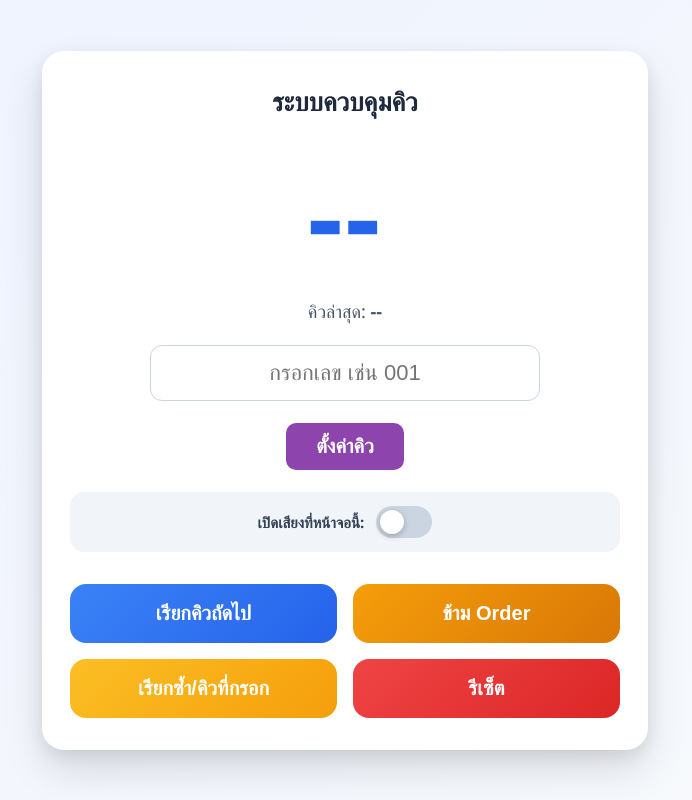
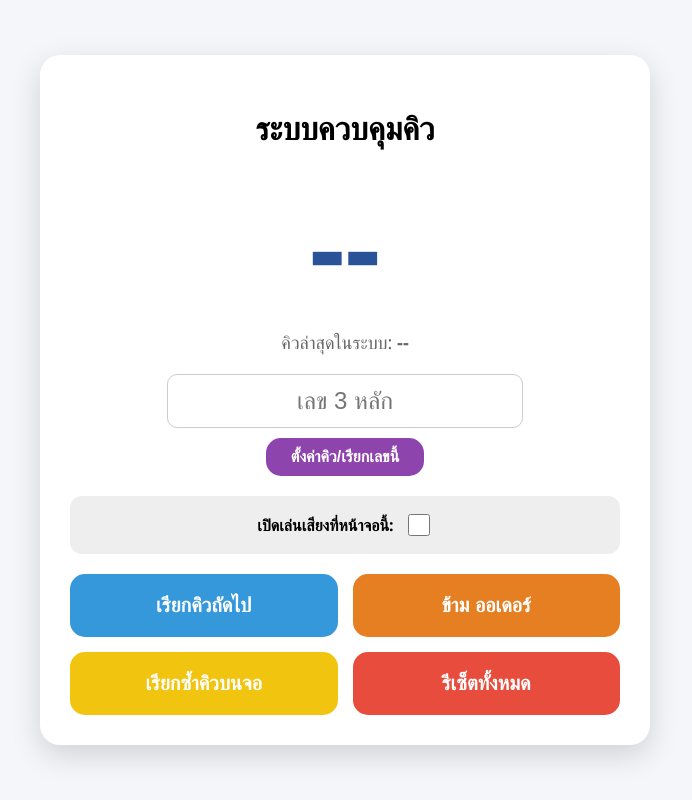
Before and after one commit to xxx44129-hub/my-queue-system, a Flask app: page / in a window 1280 px wide. Shown: the whole page, without its empty margins (295-987 px from the left). Run offline with Flask 3, Linux system fonts and the light colour scheme; some libraries are stand-ins or nearby versions.

Commit message:
counter.html

```diff
--- a/templates/counter.html
+++ b/templates/counter.html
@@ -2,177 +2,98 @@
 <html lang="th">
 <head>
     <meta charset="utf-8">
-<title>Queue Counter (Voice Control)</title>
+    <title>Queue Counter Control</title>
     <script src="https://cdn.socket.io/4.7.5/socket.io.min.js"></script>
-
     <style>
         body {
             margin: 0;
-        font-family: "Segoe UI", -apple-system, BlinkMacSystemFont, sans-serif;
-        background: linear-gradient(135deg, #eef2ff, #f8fafc);
+            font-family: "Segoe UI", sans-serif;
+            background: #f4f6f9;
             height: 100vh;
             display: flex;
             justify-content: center;
             align-items: center;
         }
-
         .panel {
-        background: #ffffff;
+            background: white;
             width: 550px;
-        max-width: 92vw;
-        border-radius: 22px;
-        padding: 32px 28px;
-        box-shadow:
-            0 20px 40px rgba(0,0,0,0.12),
-            0 6px 16px rgba(0,0,0,0.08);
+            max-width: 90vw;
+            border-radius: 20px;
+            padding: 30px;
+            box-shadow: 0 10px 30px rgba(0,0,0,0.15);
             text-align: center;
-        position: relative;
         }
-
-    h1 {
-        margin-top: 0;
+        .current {
+            font-size: clamp(80px, 15vw, 110px);
+            font-weight: bold;
+            color: #2a5298;
+            margin: 10px 0;
+        }
+        .info { font-size: 18px; color: #666; margin-bottom: 20px; }
+        #setQueue {
+            font-size: 24px;
+            padding: 12px;
+            width: 60%;
+            text-align: center;
+            border-radius: 10px;
+            border: 1px solid #ccc;
             margin-bottom: 10px;
-        font-size: 26px;
-        color: #1e293b;
-        font-weight: 700;
         }
-
-    .current {
-        font-size: clamp(72px, 18vw, 110px);
-        font-weight: 800;
-        color: #2563eb;
-        margin: 20px 0 10px;
-        letter-spacing: 2px;
-    }
-
-    .info {
-        font-size: 18px;
-        color: #475569;
-        margin-bottom: 22px;
-    }
-
-    #setQueue {
-        font-size: 22px;
-        padding: 14px;
-        width: 80%;
-        max-width: 360px;
-        text-align: center;
-        border-radius: 12px;
-        border: 1px solid #cbd5e1;
-        outline: none;
-        transition: border 0.15s, box-shadow 0.15s;
-    }
-
-    #setQueue:focus {
-        border-color: #2563eb;
-        box-shadow: 0 0 0 3px rgba(37,99,235,0.15);
-    }
-
         .buttons {
             display: grid;
             grid-template-columns: 1fr 1fr;
-        gap: 16px;
-        margin-top: 10px;
+            gap: 15px;
+            margin-top: 20px;
         }
-
         button {
             font-size: 20px;
-        padding: 18px 12px;
+            padding: 20px;
             border: none;
-        border-radius: 16px;
+            border-radius: 15px;
             cursor: pointer;
-        font-weight: 700;
+            font-weight: bold;
             color: white;
-        transition: transform 0.08s ease, box-shadow 0.08s ease, opacity 0.08s;
-        -webkit-tap-highlight-color: transparent;
+            transition: 0.1s;
         }
-
-    button:active {
-        transform: scale(0.97);
-        box-shadow: 0 4px 10px rgba(0,0,0,0.2) inset;
-    }
-
-    .next { background: linear-gradient(135deg, #3b82f6, #2563eb); }
-    .skip { background: linear-gradient(135deg, #f59e0b, #d97706); }
-    .again { background: linear-gradient(135deg, #fbbf24, #f59e0b); }
-    .reset { background: linear-gradient(135deg, #ef4444, #dc2626); }
-
+        button:active { transform: scale(0.95); }
+        .next { background: #3498db; }
+        .skip { background: #e67e22; }
+        .again { background: #f1c40f; }
+        .reset { background: #e74c3c; }
         .voice-control {
-        margin-top: 22px;
-        padding: 14px;
-        background: #f1f5f9;
-        border-radius: 14px;
+            margin-top: 20px;
+            background: #eee;
+            padding: 15px;
+            border-radius: 12px;
             display: flex;
             align-items: center;
             justify-content: center;
-        gap: 12px;
-        font-size: 15px;
-        color: #334155;
+            gap: 10px;
         }
-
-    .switch {
-        position: relative;
-        display: inline-block;
-        width: 56px;
-        height: 32px;
-    }
-
-    .switch input { opacity: 0; width: 0; height: 0; }
-
-    .slider {
-        position: absolute;
-        cursor: pointer;
-        inset: 0;
-        background-color: #cbd5e1;
-        transition: .3s;
-        border-radius: 32px;
-    }
-
-    .slider:before {
-        position: absolute;
-        content: "";
-        height: 24px;
-        width: 24px;
-        left: 4px;
-        bottom: 4px;
-        background-color: white;
-        transition: .3s;
-        border-radius: 50%;
-        box-shadow: 0 2px 6px rgba(0,0,0,0.25);
-    }
-
-    input:checked + .slider { background-color: #2563eb; }
-    input:checked + .slider:before { transform: translateX(24px); }
+        input[type="checkbox"] { width: 22px; height: 22px; cursor: pointer; }
     </style>
 </head>
+<body>
 
-<body>
 <div class="panel">
     <h1>ระบบควบคุมคิว</h1>
     <div class="current" id="current">--</div>
-    <div class="info">คิวล่าสุด: <b id="last">--</b></div>
+    <div class="info">คิวล่าสุดในระบบ: <b id="last">--</b></div>
 
-    <input id="setQueue" type="text" pattern="\d*" placeholder="กรอกเลข เช่น 001">
-    <br><br>
-
-    <button style="background:#8e44ad;color:white;padding:12px 30px;border-radius:10px;"
-        onclick="handleSetQueue()">ตั้งค่าคิว</button>
+    <input id="setQueue" type="text" pattern="\d*" placeholder="เลข 3 หลัก">
+    <br>
+    <button style="background:#8e44ad; padding:10px 25px; font-size:16px;" onclick="handleAction('set')">ตั้งค่าคิว/เรียกเลขนี้</button>
 
     <div class="voice-control">
-        <span><b>เปิดเสียงที่หน้าจอนี้:</b></span>
-        <label class="switch">
+        <b>เปิดเล่นเสียงที่หน้าจอนี้:</b>
         <input type="checkbox" id="voiceToggle">
-            <span class="slider"></span>
-        </label>
     </div>
 
-    <br>
-
     <div class="buttons">
-        <button class="next" onclick="handleNext()">เรียกคิวถัดไป</button>
-        <button class="skip" onclick="handleSkip()">ข้าม Order</button>
-        <button class="again" onclick="handleAgainBtn()">เรียกซ้ำ/คิวที่กรอก</button>
-        <button class="reset" onclick="handleReset()">รีเซ็ต</button>
+        <button class="next" onclick="handleAction('next')">เรียกคิวถัดไป</button>
+        <button class="skip" onclick="socket.emit('skip_order')">ข้าม ออเดอร์</button>
+        <button class="again" onclick="handleAction('again')">เรียกซ้ำคิวบนจอ</button>
+        <button class="reset" onclick="handleReset()">รีเซ็ตทั้งหมด</button>
     </div>
 </div>
 
@@ -184,104 +105,86 @@ const inputEl = document.getElementById("setQueue");
     const voiceToggle = document.getElementById("voiceToggle");
     let audioUnlocked = false;
 
-/* --- ปลดล็อกเสียง --- */
-function unlockAudio() {
-    if (audioUnlocked) return;
-    const msg = new SpeechSynthesisUtterance("");
-    window.speechSynthesis.speak(msg);
+    // ฟังก์ชันปลดล็อกเสียง
+    function unlock() {
+        if (!audioUnlocked) {
+            window.speechSynthesis.speak(new SpeechSynthesisUtterance(""));
             audioUnlocked = true;
         }
+    }
 
-/* --- ฟังก์ชันพูด (ใช้เฉพาะหน้านี้) --- */
-function speak(text) {
-    if (!voiceToggle.checked) return; // ถ้าสวิตช์ปิดอยู่ ไม่ต้องพูด
-
+    // ฟังก์ชันพูดเฉพาะเครื่อง Counter
+    function speakLocally(text) {
+        if (!voiceToggle.checked) return;
         window.speechSynthesis.cancel();
-
-    // จัดรูปแบบให้อ่านทีละหลัก
-    let rawDigits = text.replace("Q", "");
-    let separated = rawDigits.split("").join(" ");
-    let finalMsg = "คิว " + separated;
-
-    const msg = new SpeechSynthesisUtterance(finalMsg);
+        let digits = text.replace("Q", "").split("").join(" ");
+        const msg = new SpeechSynthesisUtterance("คิว " + digits);
         msg.lang = 'th-TH';
-    msg.rate = 0.8;
-
-    // หาเสียงภาษาไทย
-    const voices = window.speechSynthesis.getVoices();
-    const thaiVoice = voices.find(v => v.lang.startsWith('th'));
-    if (thaiVoice) msg.voice = thaiVoice;
-
         window.speechSynthesis.speak(msg);
     }
 
     window.speechSynthesis.onvoiceschanged = () => window.speechSynthesis.getVoices();
 
-/* --- Logic ปุ่มถัดไป --- */
-function handleNext() {
-    unlockAudio();
-    let currentStr = currentEl.innerText;
-    let nextNum = 1;
-
-    if (currentStr !== "--" && currentStr !== "") {
-        nextNum = parseInt(currentStr.replace("Q", "")) + 1;
-    }
-    if (nextNum > 999) nextNum = 1;
-    const nextQ = "Q" + String(nextNum).padStart(3, '0');
-
-    // 🎯 แก้จุดนี้: พูดทันทีที่เครื่องนี้ (ไม่ต้องรอ Server)
-    speak(nextQ);
-
-    // ส่งสัญญาณไปบอกหน้าจอ Display และเครื่องอื่นๆ
-    socket.emit("set_queue", { queue: nextQ });
-}
-
-function handleAgainBtn() {
-    unlockAudio();
-    let val = inputEl.value.trim().toUpperCase();
+    // จัดการทุกปุ่มผ่านฟังก์ชันเดียวเพื่อคุมสถานะสวิตช์
+    function handleAction(type) {
+        unlock();
         let targetQ = "";
 
-    if (val !== "") {
-        if (!val.startsWith("Q")) val = "Q" + val.padStart(3, '0');
-        targetQ = val;
+        if (type === 'next') {
+            // ดึงเลขจากหน้าจอมาบวกต่อ
+            let currentNum = parseInt(currentEl.innerText.replace("Q", "")) || 0;
+            targetQ = "Q" + String(currentNum + 1).padStart(3, '0');
+        }
+        else if (type === 'set') {
+            let val = inputEl.value.trim();
+            if (!val) return;
+            targetQ = "Q" + val.padStart(3, '0');
             inputEl.value = "";
-    } else {
+        }
+        else if (type === 'again') {
             targetQ = currentEl.innerText;
         }
 
         if (targetQ !== "--") {
-        speak(targetQ); // พูดทันทีที่เครื่องนี้
-        socket.emit("set_queue", { queue: targetQ });
+            // 🎯 ส่งเลขคิว พร้อมบอก Server ว่าตอนนี้ "เปิดหรือปิด" เสียงที่นี่
+            socket.emit("set_queue", {
+                queue: targetQ,
+                voice_on_counter: voiceToggle.checked
+            });
         }
     }
 
-function handleSetQueue() {
-    unlockAudio();
-    let val = inputEl.value.trim().toUpperCase();
-    if (val === "") return;
-    if (!val.startsWith("Q")) val = "Q" + val.padStart(3, '0');
-
-    speak(val); // พูดทันทีที่เครื่องนี้
-    socket.emit("set_queue", { queue: val });
-    inputEl.value = "";
+    function handleReset() {
+        if (confirm("ล้างคิวทั้งหมดเป็น 0 ใช่ไหม?")) {
+            socket.emit('reset');
         }
-
-function handleSkip() { unlockAudio(); socket.emit('skip_order'); }
-function handleReset() {
-    unlockAudio();
-    if (confirm("รีเซ็ต?")) socket.emit('reset');
     }
 
     /* --- Socket Events --- */
-socket.on("call_queue", data => {
-    currentEl.innerText = data.queue;
-    // ถ้าหน้าจอนี้เปิดเสียงไว้ ก็จะพูดเมื่อมีการอัปเดตมาจากเครื่องอื่นด้วย
-    speak(data.queue);
+
+    // รับคำสั่งพูดเฉพาะที่หน้า Counter (เมื่อ Server ตรวจสอบแล้วว่าเปิดสวิตช์ไว้)
+    socket.on("call_queue_locally", data => {
+        speakLocally(data.queue);
     });
 
+    // อัปเดตตัวเลข (ทำทุกครั้งที่มีการเปลี่ยนแปลง)
     socket.on("queue_updated", data => {
+        currentEl.innerText = data.current;
         lastEl.innerText = data.last;
-    currentEl.innerText = data.current;
+    });
+
+    socket.on("reset_done", () => {
+        currentEl.innerText = "--";
+        lastEl.innerText = "--";
+    });
+
+    socket.on("speak_only", data => {
+        if (voiceToggle.checked) {
+            window.speechSynthesis.cancel();
+            const msg = new SpeechSynthesisUtterance(data.msg);
+            msg.lang = 'th-TH';
+            window.speechSynthesis.speak(msg);
+        }
     });
 </script>
 </body>
```
Lines whose indentation alone changed are shown as unchanged.
